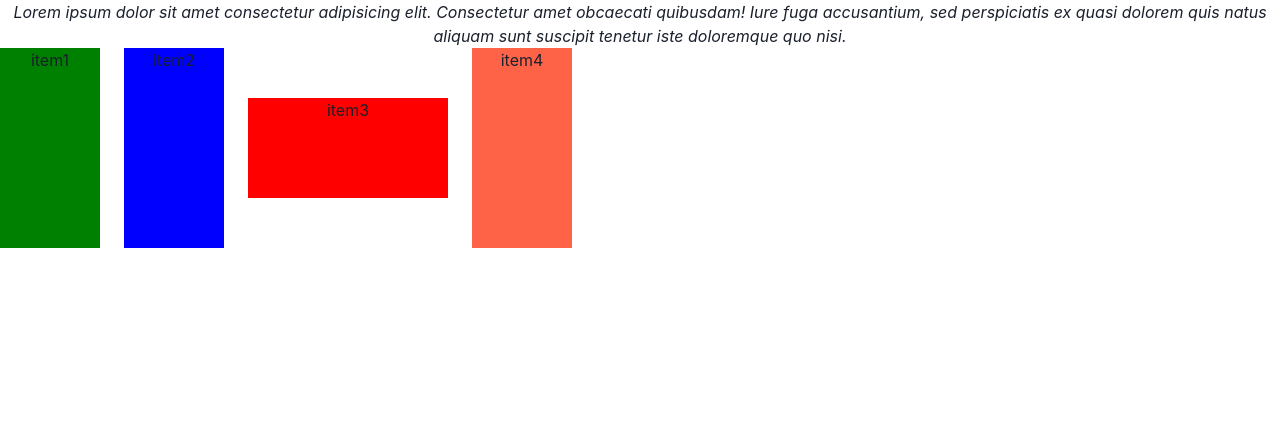
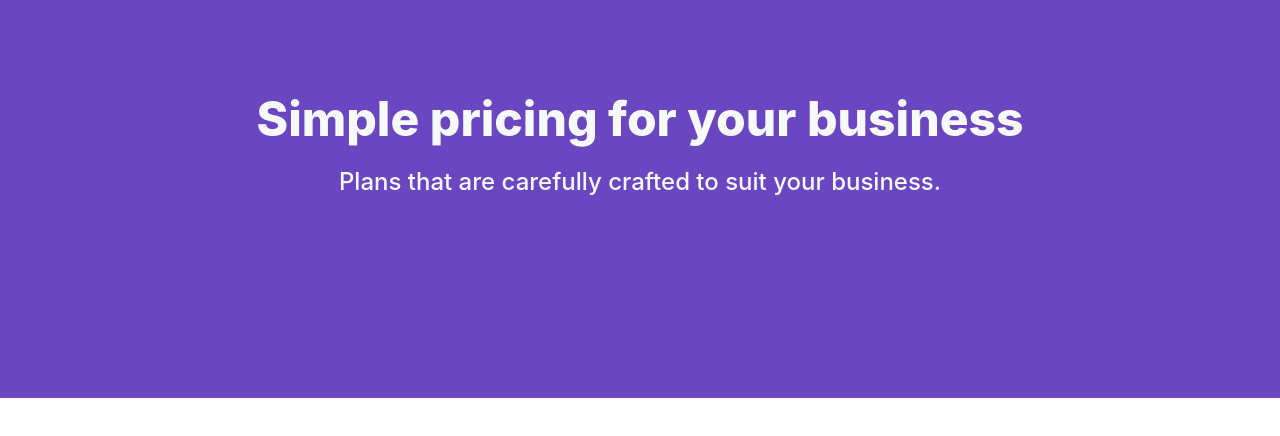
Before and after one commit to 6hartanto/chakra-ui-beginner-pricing-page, a React (Vite) app: page / in a window 1280 px wide. Shown: the top 436 px of the page. Built offline with nearby package versions, Linux system fonts and the light colour scheme.

Commit message:
feat: add header section component

```diff
--- a/src/App.tsx
+++ b/src/App.tsx
@@ -1,26 +1,10 @@
 import "./App.css";
-import { Box, Stack, VStack, HStack, Text } from "@chakra-ui/react";
+import { Header } from "./components/Header";
 
 function App() {
   return (
     <div className="App">
-      <Text as='i'>
-        Lorem ipsum dolor sit amet consectetur adipisicing elit. Consectetur amet obcaecati quibusdam! Iure fuga accusantium, sed perspiciatis ex quasi dolorem quis natus aliquam sunt suscipit tenetur iste doloremque quo nisi.
-      </Text>
-      <HStack spacing='24px'>
-        <Box bg="green" w="100px" h="200px">
-          item1
-        </Box>
-        <Box bg="blue" w="100px" h="200px">
-          item2
-        </Box>
-        <Box bg="red" w="200px" h="100px">
-          item3
-        </Box>
-        <Box bg="tomato" w="100px" h="200px">
-          item4
-        </Box>
-      </HStack>
+      <Header />
     </div>
   );
 }
--- /dev/null
+++ b/src/components/Header.tsx
@@ -0,0 +1,22 @@
+import { Box, Heading, Text } from '@chakra-ui/react'
+import React from 'react'
+
+export function Header() {
+  return (
+    <Box
+      as='section'
+      color='#f7fafc'
+      bg='#6b46c1'
+      pt='90px'
+      pb='198px'
+      px='32px'
+    >
+      <Heading fontWeight='800' fontSize='48px'>
+        Simple pricing for your business
+      </Heading>
+      <Text fontWeight='500' fontSize='24px' pt='16px'>
+        Plans that are carefully crafted to suit your business.
+      </Text>
+    </Box>
+  );
+}
```
